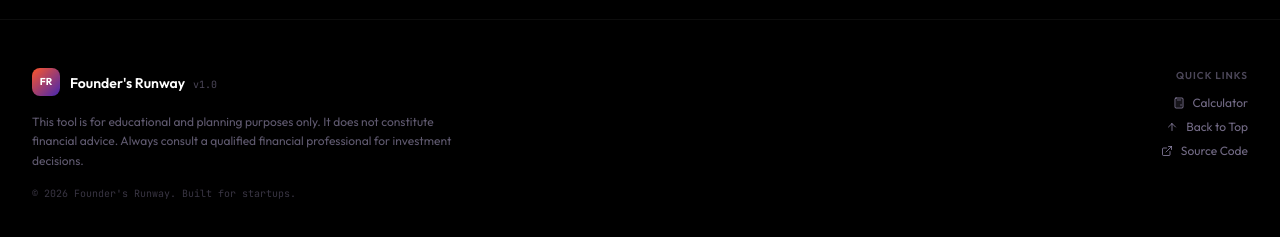
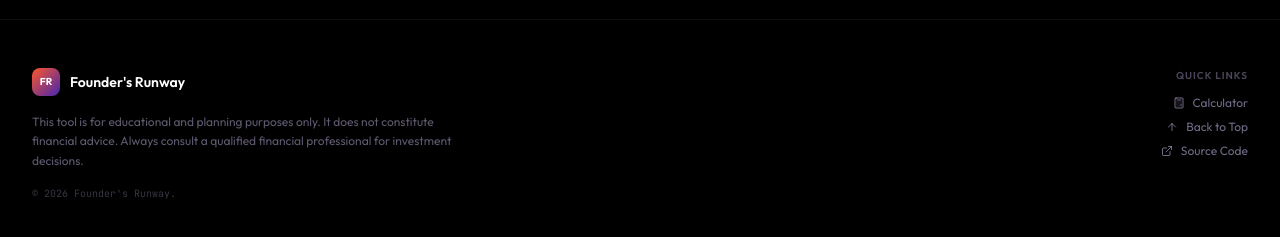
Before and after one commit to Dhruv0306-arch/Founders_runaway_dh, a React (Vite) app in the folder founders-runway/: page / in a window 1280 px wide. Shown: the part 909-1146 px from the top of the page. Built offline with nearby package versions, Linux system fonts and the light colour scheme.

Commit message:
Finished product

```diff
--- a/founders-runway/src/components/Footer.jsx
+++ b/founders-runway/src/components/Footer.jsx
@@ -15,10 +15,7 @@ export default function Footer() {
               <div className="w-7 h-7 rounded-lg bg-gradient-to-br from-ecell-orange to-ecell-purple flex items-center justify-center">
                 <span className="text-[10px] font-bold text-white">FR</span>
               </div>
-              <div>
-                <span className="text-sm font-semibold text-white">Founder's Runway</span>
-                <span className="ml-2 text-[10px] text-ecell-muted/40 font-mono">v1.0</span>
-              </div>
+              <span className="text-sm font-semibold text-white">Founder's Runway</span>
             </div>
             <p className="text-xs text-ecell-muted/50 max-w-md leading-relaxed">
               This tool is for educational and planning purposes only. It does not constitute
@@ -26,7 +23,7 @@ export default function Footer() {
               investment decisions.
             </p>
             <p className="text-[10px] text-ecell-muted/30 mt-4 font-mono">
-              &copy; {year} Founder's Runway. Built for startups.
+              &copy; {year} Founder's Runway.
             </p>
           </div>
 
```
